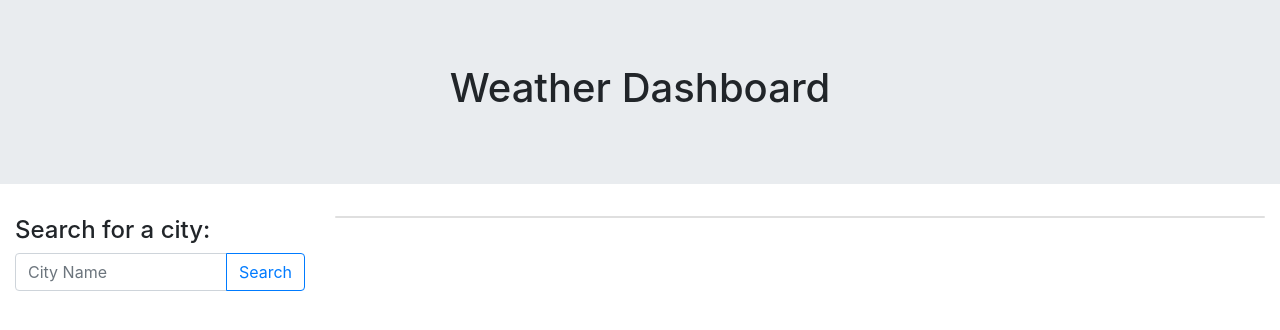
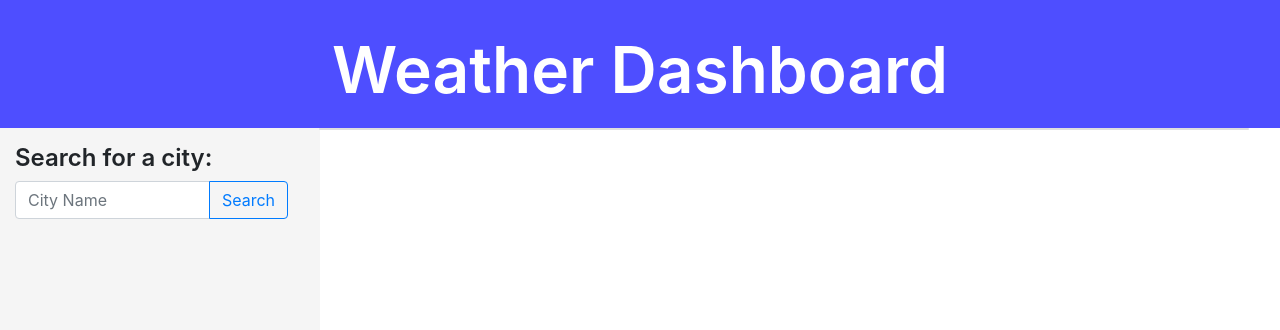
Before and after one commit to BenRodwell/Weather-Dashboard, a plain HTML site: page index.html in a window 1280 px wide. Drawn offline with nearby package versions, Linux system fonts and the light colour scheme.

Commit message:
Finalising Elements

```diff
--- a/index.html
+++ b/index.html
@@ -5,7 +5,7 @@
     <meta name="viewport" content="width=device-width, initial-scale=1.0">
     <title>Weather Dashboard</title>
     <link rel="stylesheet" href="https://stackpath.bootstrapcdn.com/bootstrap/4.4.1/css/bootstrap.min.css" integrity="sha384-Vkoo8x4CGsO3+Hhxv8T/Q5PaXtkKtu6ug5TOeNV6gBiFeWPGFN9MuhOf23Q9Ifjh" crossorigin="anonymous">
-    <link rel="stylesheet" type="text/css" href="style.css">
+    <link rel="stylesheet" type="text/css" href="styles.css">
 </head>
 <body>
 
--- a/script.js
+++ b/script.js
@@ -96,7 +96,7 @@ async function displayWeather() {
         url: queryURL,
         method: "GET"
       })
-        console.log(response);
+
 
         var currentWeatherDiv = $("<div class='card-body' id='currentWeather'>");
         var getCurrentCity = response.name;
--- a/styles.css
+++ b/styles.css
@@ -1,21 +1,17 @@
 h1{
     margin-top: -2rem;
-    font-family: 'Varela Round', sans-serif;
     font-size: 4rem;
     font-weight: 600;
 }
 
-p, a{
-  font-family: 'Montserrat', sans-serif;
-}
+
 
 h3, h4, h5{
-  font-family: 'Montserrat', sans-serif;
   font-weight: 600;
 }
 
 .jumbotron{
-    background-color: black;
+    background-color: rgb(78, 78, 255);
     color: rgb(255, 255, 255);
     height: 4rem;
     margin-bottom: 0px;
```
